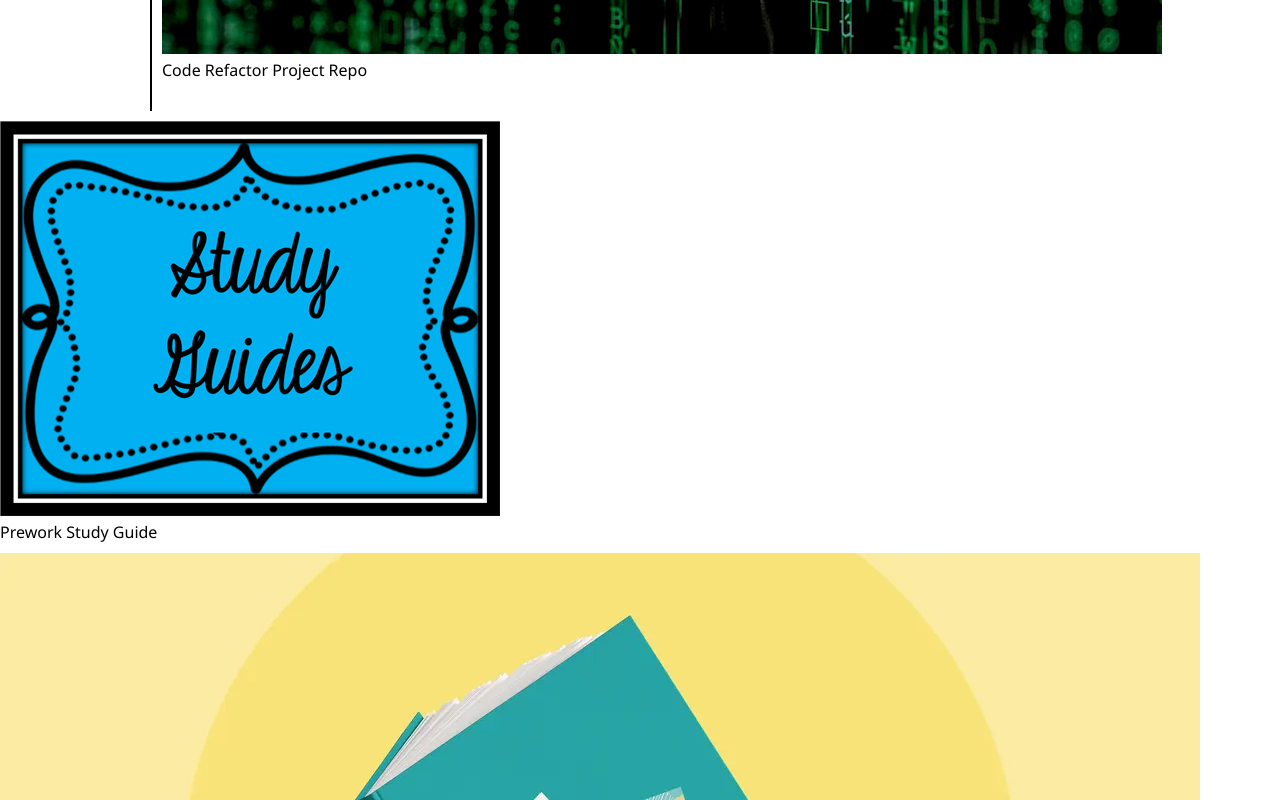
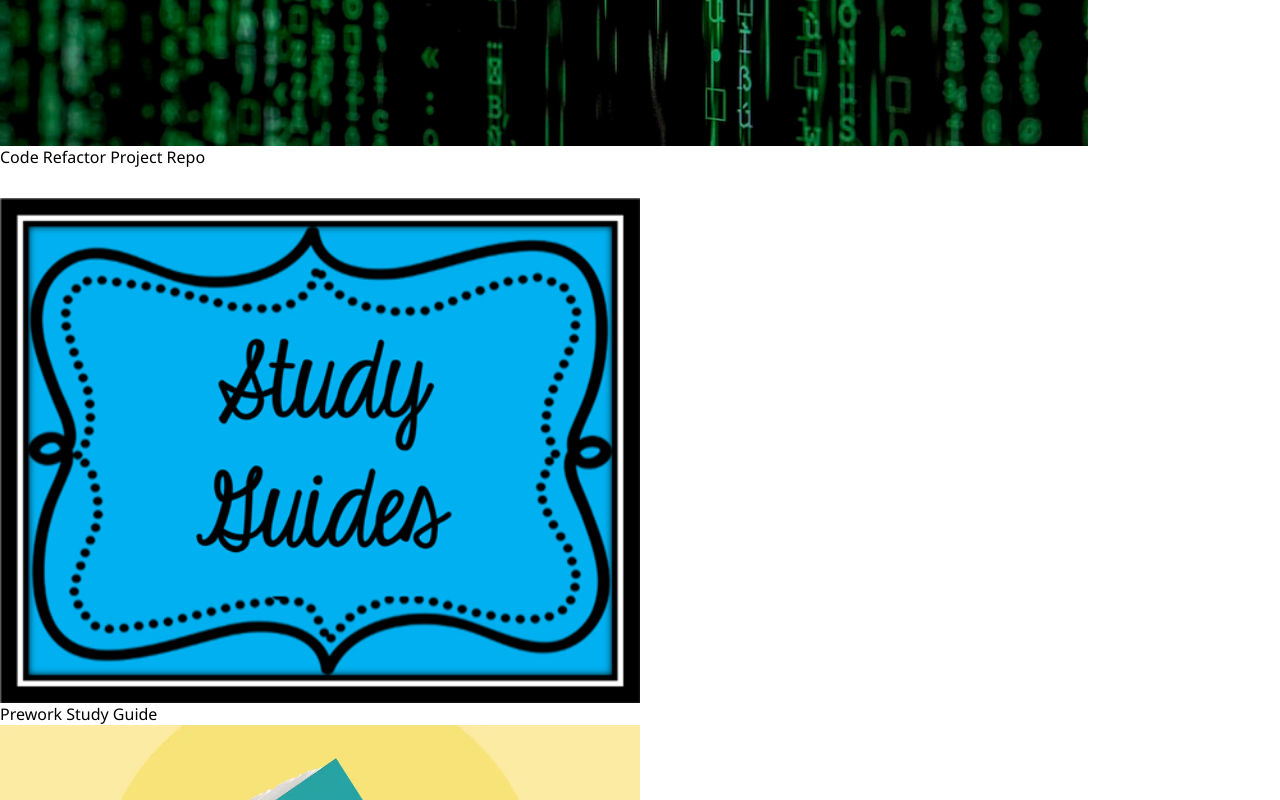
Before and after one commit to TreyKockelman/02-trey-kockelman-portfolio, a plain HTML site: page index.html in a window 1280 px wide. Shown: the part 1320-2120 px from the top of the page. Drawn offline with Linux system fonts and the light colour scheme.

Commit message:
added some styling to my work section

```diff
--- a/assets/css/style.css
+++ b/assets/css/style.css
@@ -81,18 +81,14 @@ footer h2 {
   margin-bottom: 30px;
 }
 
-.second-figure {
-  width: 300px;
-  flex-wrap: wrap;
+.code-refactor-img {
+  display: flex;
+  width: 100%;
 }
 
-li.third-figure {
-  width: 300px;
-  flex-wrap: wrap;
-}
-
-.study-guide-img {
-  flex-shrink: 1;
+.study-guide-img, .portfolio-img {
+  display: flex;
+  width: 50%;
 }
 
 .logo {
--- a/index.html
+++ b/index.html
@@ -40,8 +40,6 @@
 
     <!-- section for my portfolio/work -->
     <section id="myworklink">
-
-      <div class="my-work">
       <h2>My Work</h2>
 
       <figure class="first-figure">
@@ -51,6 +49,7 @@
         <figcaption>Code Refactor Project Repo</figcaption>
       </figure>
 
+      <div class="second-group">
         <figure class="second-figure">
           <a href="https://treykockelman.github.io/prework-study-guide/" target="_blank">
             <img src="assets/images/study-guide.png" class="study-guide-img" />
@@ -64,7 +63,6 @@
           </a>
           <figcaption>Portfolio Project Coding Repo</figcaption>
         </figure>
-
       </div>
     </section>
 
```
Lines whose indentation alone changed are shown as unchanged.
